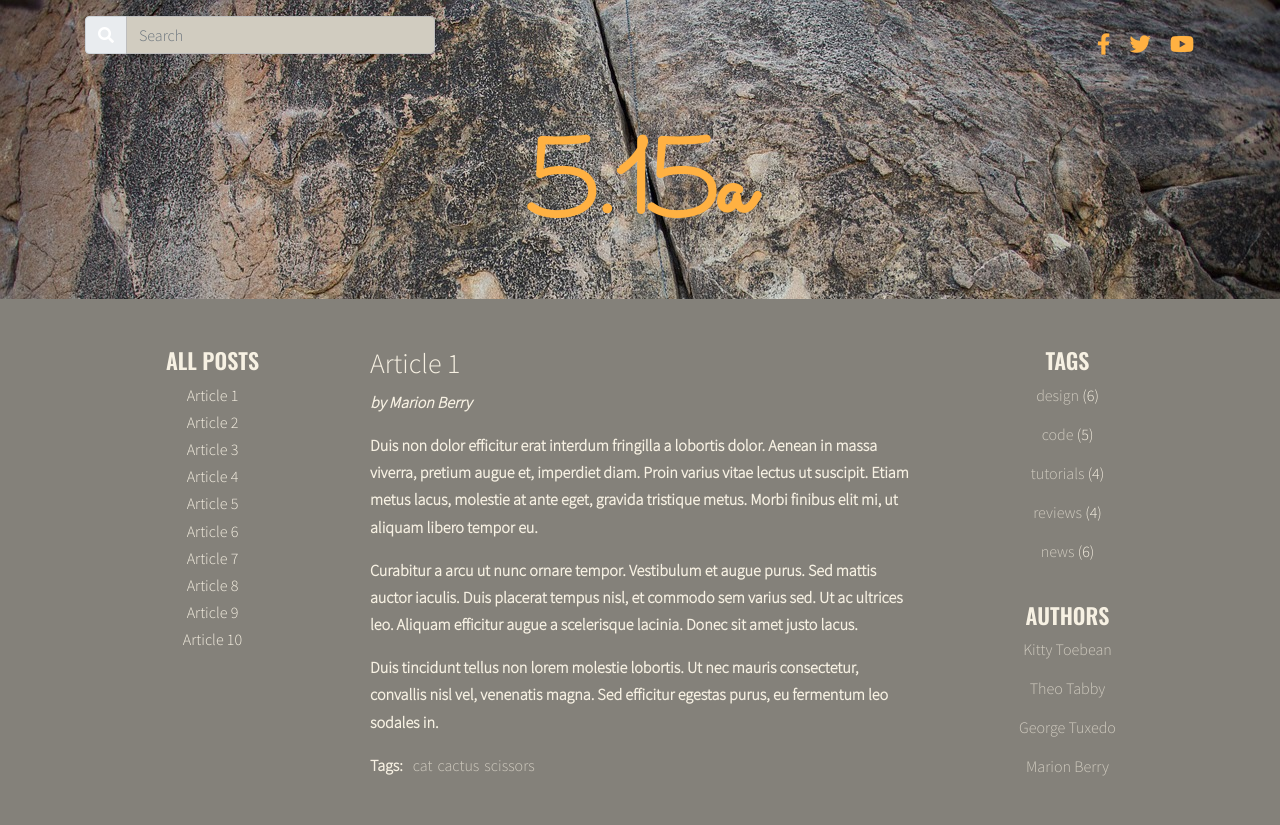
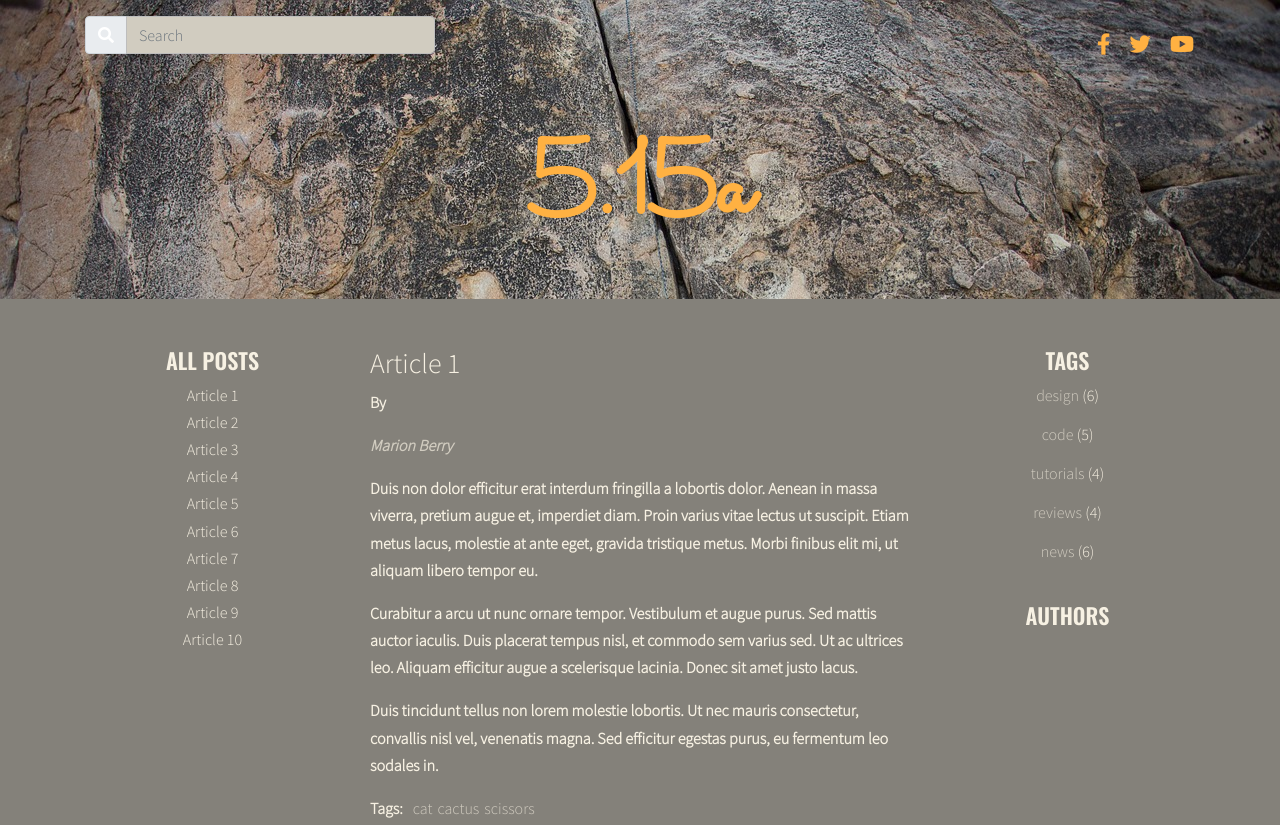
Before and after one commit to trojek71/javascript-blog, a website: page index.html in a window 1280 px wide. Shown: the top 825 px of the page. Drawn offline with nearby package versions, Linux system fonts and the light colour scheme.

Commit message:
Add function generateAuthors

```diff
--- a/index.html
+++ b/index.html
@@ -56,9 +56,10 @@
             </div>
             <div class="col-lg-6 col-sm-12 pt-5">
                 <section class="posts">
-                    <article class="post active" id="article-1" data-tags="cat cactus scissors">
+                    <article class="post active" id="article-1" data-tags="cat cactus scissors" data-author="Marion Berry">
                       <h3 class="post-title">Article 1</h3>
-                      <p class="post-author">by Marion Berry</p>
+                      <p><strong>By</strong></p>
+                      <p class="post-author"><a href="George Tuxedo">George Tuxedo</a></p>
                       <div class="post-content">
                         <p>Duis non dolor efficitur erat interdum fringilla a lobortis dolor. Aenean in massa viverra, pretium augue et, imperdiet diam. Proin varius vitae lectus ut suscipit. Etiam metus lacus, molestie at ante eget, gravida tristique metus. Morbi finibus elit mi, ut aliquam libero tempor eu.</p>
 
@@ -72,9 +73,9 @@
                         </ul>
                       </div>
                     </article>
-                    <article class="post" id="article-2" data-tags="express cactus rope">
+                    <article class="post" id="article-2" data-tags="express cactus rope" data-author="Theo Tabby">
                       <h3 class="post-title">Article 2</h3>
-                      <p class="post-author">by Theo Tabby</p>
+                      <p class="post-author"></p>
                       <div class="post-content">
                         <p>Phasellus sollicitudin, arcu vel iaculis ullamcorper, quam leo viverra orci, et faucibus quam sapien vel est. Maecenas ac suscipit elit. Nullam interdum, lorem vitae venenatis pulvinar, ex dui malesuada nunc, tempus cursus enim metus vel nulla.</p>
 
@@ -88,9 +89,9 @@
                         </ul>
                       </div>
                     </article>
-                    <article class="post" id="article-3" data-tags="rope path rock" >
+                    <article class="post" id="article-3" data-tags="rope path rock" data-author="George Tuxedo" >
                       <h3 class="post-title">Article 3</h3>
-                      <p class="post-author">by George Tuxedo</p>
+                      <p class="post-author"></p>
                       <div class="post-content">
                         <p>Mauris vel pellentesque turpis, ac sodales nisl. Quisque iaculis mi velit, ut convallis tellus accumsan a. Quisque iaculis, nisi et dignissim tincidunt, nisl eros euismod nulla, finibus laoreet erat enim posuere elit.</p>
 
@@ -103,9 +104,9 @@
                         </ul>
                       </div>
                     </article>
-                    <article class="post" id="article-4" data-tags="climbing path rock">
+                    <article class="post" id="article-4" data-tags="climbing path rock" data-author="Kitty Toebean">
                       <h3 class="post-title">Article 4</h3>
-                      <p class="post-author">by Kitty Toebean</p>
+                      <p class="post-author"></p>
                       <div class="post-content">
                         <p>Morbi vel cursus nulla, vel varius mauris. Suspendisse sed elit sit amet risus faucibus vestibulum ut sit amet purus. Donec orci est, condimentum ut quam quis, scelerisque fringilla ligula.</p>
 
@@ -119,9 +120,9 @@
                         </ul>
                       </div>
                     </article>
-                    <article class="post" id="article-5" data-tags="mountain climber rock">
+                    <article class="post" id="article-5" data-tags="mountain climber rock" data-author="Marion Berry">
                       <h3 class="post-title">Article 5</h3>
-                      <p class="post-author">by Marion Berry</p>
+                      <p class="post-author"></p>
                       <div class="post-content">
                         <p>Suspendisse sem eros, euismod condimentum arcu ac, consequat fermentum orci. Nam convallis lacus nec interdum vestibulum. Vestibulum luctus, quam eu tristique ornare, lorem nibh sodales enim, vitae tempor dolor ante vitae tortor.</p>
 
@@ -135,9 +136,9 @@
                         </ul>
                       </div>
                     </article>
-                    <article class="post" id="article-6" data-tags="rock carabiner hms">
+                    <article class="post" id="article-6" data-tags="rock carabiner hms" data-author="George Tuxedo">
                       <h3 class="post-title">Article 6</h3>
-                      <p class="post-author">by George Tuxedo</p>
+                      <p class="post-author"></p>
                       <div class="post-content">
                         <p>Donec posuere iaculis ante sed hendrerit. Lorem ipsum dolor sit amet, consectetur adipiscing elit. Quisque hendrerit neque nec urna tincidunt, quis vehicula dui vulputate. Morbi est sapien, auctor ut lectus eu, placerat viverra lorem.</p>
 
@@ -151,9 +152,9 @@
                         </ul>
                       </div>
                     </article>
-                    <article class="post" id="article-7" data-tags="LaSportiva black-diamond ocun">
+                    <article class="post" id="article-7" data-tags="LaSportiva black-diamond ocun" data-author="Kitty Toebean">
                       <h3 class="post-title">Article 7</h3>
-                      <p class="post-author">by Kitty Toebean</p>
+                      <p class="post-author"></p>
                       <div class="post-content">
                         <p>Donec eleifend mauris ac nisl fermentum, ac fermentum turpis dignissim. Aliquam diam nisl, imperdiet a varius eget, lobortis sed nisi. Nullam suscipit ipsum sed magna blandit, sed pellentesque urna malesuada.</p>
 
@@ -167,9 +168,9 @@
                         </ul>
                       </div>
                     </article>
-                    <article class="post" id="article-8" data-tags="LaSportiva boots rope">
+                    <article class="post" id="article-8" data-tags="LaSportiva boots rope" data-author="Theo Tabby">
                       <h3 class="post-title">Article 8</h3>
-                      <p class="post-author">by Theo Tabby</p>
+                      <p class="post-author"></p>
                       <div class="post-content">
                         <p>Praesent quis imperdiet erat. Curabitur tempor sapien a interdum malesuada. Proin libero erat, sagittis a sollicitudin eget, pulvinar nec risus. Cras et suscipit sem.</p>
 
@@ -183,9 +184,9 @@
                         </ul>
                       </div>
                     </article>
-                    <article class="post" id="article-9" data-tags="mammut climbing-technology rope">
+                    <article class="post" id="article-9" data-tags="mammut climbing-technology rope" data-author="Marion Berry">
                       <h3 class="post-title">Article 9</h3>
-                      <p class="post-author">by Marion Berry</p>
+                      <p class="post-author"></p>
                       <div class="post-content">
                         <p>Tam et facilisis purus. Donec vulputate est quis lobortis posuere. Nunc vitae lorem ut odio faucibus pulvinar nec in justo. Ut ut ante ac tellus ornare tempus. Nunc maximus, tortor et dictum convallis, nunc libero posuere leo, scelerisque ultrices arcu sapien ut tellus.</p>
 
@@ -199,9 +200,9 @@
                         </ul>
                       </div>
                     </article>
-                    <article class="post" id="article-10" data-tags="helmet quickdraw petzl">
+                    <article class="post" id="article-10" data-tags="helmet quickdraw petzl" data-author="George Tuxedo">
                       <h3 class="post-title">Article 10</h3>
-                      <p class="post-author">by George Tuxedo</p>
+                      <p class="post-author"></p>
                       <div class="post-content">
                         <p>Aliquam erat volutpat. Ut non eleifend lectus. Donec suscipit tellus tempor, ornare dui id, hendrerit neque. Phasellus lacinia laoreet dui in luctus. Sed hendrerit, magna sit amet varius tempor, augue augue scelerisque est, non scelerisque mauris libero eu sapien.</p>
 
@@ -237,22 +238,22 @@
                             <ul class="list authors">
                               <li>
                                 <a href="#">
-                                  <span class="author-name">Kitty Toebean</span>
+                                  <span class="author-name"></span>
                                 </a>
                               </li>
                               <li>
                                 <a href="#">
-                                  <span class="author-name">Theo Tabby</span>
+                                  <span class="author-name"></span>
                                 </a>
                               </li>
                               <li>
                                 <a href="#">
-                                  <span class="author-name">George Tuxedo</span>
+                                  <span class="author-name"></span>
                                 </a>
                               </li>
                               <li>
                                 <a href="#">
-                                  <span class="author-name">Marion Berry</span>
+                                  <span class="author-name"></span>
                                 </a>
                               </li>
                             </ul>
--- a/js/script.js
+++ b/js/script.js
@@ -46,7 +46,7 @@ const optArticleSelector = '.post',
   optTitleListSelector = '.titles',
   optArticleTagsSelector = '.post-tags .list';
 
-function generateTitleLinks(){
+function generateTitleLinks(customSelector = ''){
 
   /* [DONE] remove contents of titleList */
   const titleList = document.querySelector(optTitleListSelector);
@@ -55,9 +55,9 @@ function generateTitleLinks(){
 
 
   /* [DONE] for each article */
-  const articles = document.querySelectorAll(optArticleSelector);
+  const articles = document.querySelectorAll(optArticleSelector + customSelector);
   console.log('for each article: ' , articles);
-
+  console.log('wartość customSelector', customSelector);
   let html = '';
 
   for(let article of articles){
@@ -178,3 +178,31 @@ function addClickListenersToTags(){
 }
 
 addClickListenersToTags();
+
+function generateAuthors(){
+  /* find all articles */
+  const articles = document.querySelectorAll(optArticleSelector);
+  console.log('find all articles ' , articles);
+  /* [DONE] START LOOP: for every article: */
+  for(let article of articles){
+    document.querySelector(optArticleSelector);
+    /* [DONE] find tags wrapper */
+    const articles = article.querySelectorAll(optArticleTagsSelector);
+    console.log('for each article: ' , articles);
+    /* make html variable with empty string */
+    let html = '';
+    /* [DONE] get tags from data-tags attribute */
+    const articleAuthors = article.getAttribute('data-author');
+    console.log(' data-tags atribute (with plus): ' + articleAuthors);
+    /* generate HTML of the link */
+    const linkHTML = '<p><a href="' + articleAuthors +'">'+ articleAuthors +'</a></p>';
+    console.log('create HTML of the link ' , linkHTML);
+    /* add generated code to html variable */
+    html = html + linkHTML;
+    console.log('content of html ' , html);
+    /* insert HTML of all the links into the tags wrapper */
+    article.querySelector('.post-author').innerHTML = html;
+  /* END LOOP: for every article: */
+  }
+}
+generateAuthors();
```
